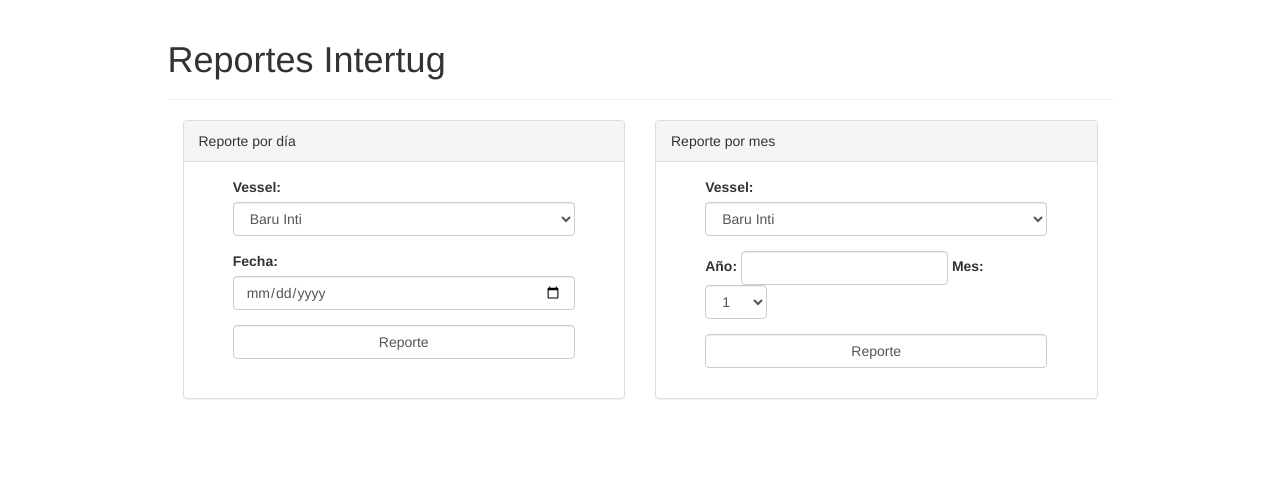
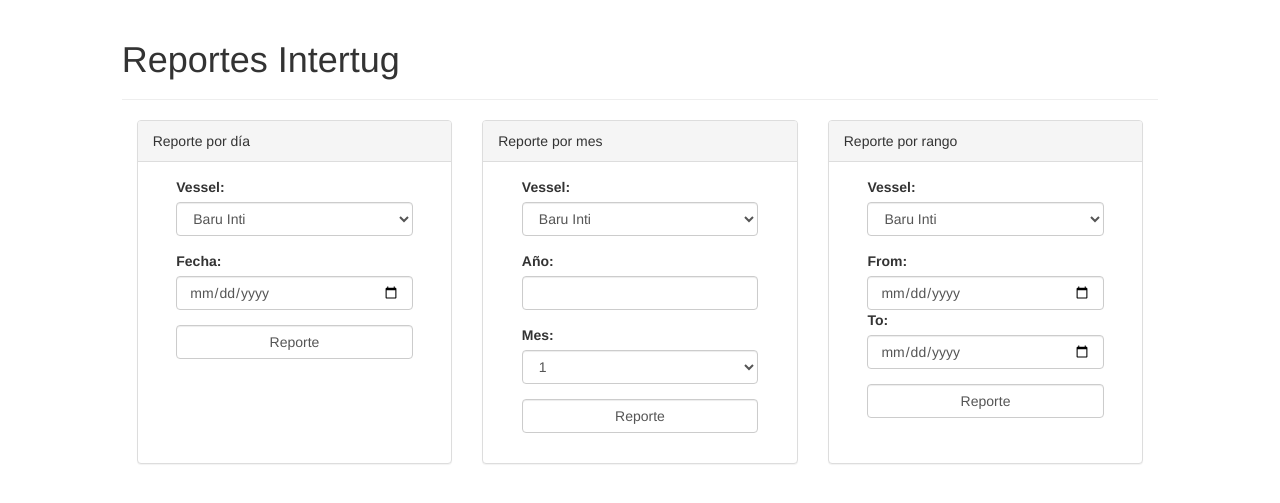
Before and after one commit to Intertug/ReportesItg, a Django app: page /reportes in a window 1280 px wide. Shown: the top 503 px of the page. Run offline with Django 3.2, Linux system fonts and the light colour scheme; some libraries are stand-ins or nearby versions.

Commit message:
Reporte por rango
Agregado el reporte por rango de fechas, para casos en que no se quiera
ni por día ni por mes, simplemente se escoge un rango de fechas y se
generará el reporte.

```diff
--- a/reportes/urls.py
+++ b/reportes/urls.py
@@ -1,6 +1,6 @@
 from django.conf.urls import patterns, include, url
 from django.contrib import admin
-from reports.views import getReportes, getDia, getMes, getDay, getReports, getMonth
+from reports.views import getReportes, getDia, getMes, getDay, getReports, getMonth, getRange
 
 urlpatterns = patterns('',
     # Examples:
@@ -9,6 +9,7 @@ urlpatterns = patterns('',
     url(r'^mes$', getMes),
     url(r'^day$', getDay),
     url(r'^month$', getMonth),
+    url(r'^range$', getRange),
     url(r'^reportes$', getReports),
     # url(r'^blog/', include('blog.urls')),
 
--- a/reports/views.py
+++ b/reports/views.py
@@ -50,21 +50,40 @@
 	if 'date1' in request.GET and request.GET['date1'] != '':
 		date = request.GET['date1']
 	else:
-		date = datetime.now()
+		date = str(datetime.now()).split(' ')[0]
 	vessel = request.GET['vessel']
+	datereporter = datetime.now();
 	return render_to_response("day.html", locals())
 
 def getMonth(request):
 	if 'year' in request.GET and 'month' in request.GET:
-		year = request.GET['year']
-		month = request.GET['month']
-		date = str(year)+'-'+str(month)
+		if(request.GET['year'] != ''):
+			year = request.GET['year']
+		else:
+			datewtime	= str(datetime.now()).split('-')
+			year		= datewtime[0]
+		if(request.GET['month'] != ''):
+			month = request.GET['month']
+		else:
+			datewtime	= str(datetime.now()).split('-')
+			month 		= datewtime[1]
 	else:
-		date = datetime.now()
+		datewtime	= str(datetime.now()).split('-')
+		year		= datewtime[0]
+		month 		= datewtime[1]
+	date = str(year)+'-'+str(month)
 	if 'vessel2' in request.GET:
 		vessel = request.GET['vessel2']
+	datereporter = datetime.now();
 	return render_to_response("month.html", locals())
 
+def getRange(request):
+	if 'dateone' in request.GET and 'datetwo' in request.GET and 'vessel' in request.GET:
+		dateone = request.GET['dateone']
+		datetwo = request.GET['datetwo']
+		vessel = request.GET['vessel']
+	datereporter = datetime.now()
+	return render_to_response("range.html", locals())
 #Generadores de consulta
 
 def genMes(date):
--- a/templates/reportesitg.html
+++ b/templates/reportesitg.html
@@ -5,10 +5,9 @@
         <title>Reportes</title>
         <meta name='viewport' content='width=device-width, initial-scale=1.0'>
         <link rel="stylesheet" href="https://maxcdn.bootstrapcdn.com/bootstrap/3.3.2/css/bootstrap.min.css">
-
     </head>
     <body>
-        <div class="container">
+        <div class="container-fluid">
             <div class="row">
                 <div class="col-xs-12 col-sm-10 col-sm-offset-1">
                     <div class="page-header">
@@ -18,7 +17,7 @@
             </div>
             <div class="row">
                 <div class="col-xs-12 col-sm-10 col-sm-offset-1">
-                    <div class="col-xs-12 col-sm-6">
+                    <div class="col-xs-12 col-sm-4">
                         <div id="daypanel" class="panel panel-default">
                             <div class="panel-heading">Reporte por día</div>
                             <div class="panel-body">
@@ -45,7 +44,7 @@
                             </div>
                         </div>
                     </div>
-                    <div class="col-xs-12 col-sm-6">
+                    <div class="col-xs-12 col-sm-4">
                         <div id="monthpanel" class="panel panel-default">
                             <div class="panel-heading">Reporte por mes</div>
                             <div class="panel-body">
@@ -54,15 +53,17 @@
                                         <div class="form-group">
                                             <label for="vessel2">Vessel: </label>
                                             <select id="vessel2" name="vessel2" class="form-control">
-                                                <option value="1">Baru Inti</option>
-                                                <option value="2">Baru Pacifico</option>
-                                                <option value="3">Vali</option>
-                                                <option value="4">Mistral</option>
+                                                <option value="Baru Inti">Baru Inti</option>
+                                                <option value="Baru Pacifico">Baru Pacifico</option>
+                                                <option value="Vali">Vali</option>
+                                                <option value="Mistral">Mistral</option>
                                             </select>
                                         </div>
-                                        <div class="form-group form-inline">
+                                        <div class="form-group">
                                             <label for="year">Año: </label>
                                             <input type="number" name="year" id="year" min="2014" class="form-control"/>
+                                        </div>
+                                        <div class="form-group">
                                             <label for="month">Mes: </label>
                                             <select id="month" name="month" class="form-control">
                                                 <option value="1">1</option>
@@ -87,6 +88,35 @@
                             </div>
                         </div>
                     </div>
+                    <div class="col-xs-12 col-sm-4">
+                        <div id="rangepanel" class="panel panel-default">
+                            <div class="panel-heading">Reporte por rango</div>
+                            <div class="panel-body">
+                                <div class="col-sm-10 col-sm-offset-1">
+                                    <form method="GET" action="/range" class="form-horizontal">
+                                        <div class="form-group">
+                                            <label for="vessel">Vessel: </label>
+                                            <select id="vessel" name="vessel" class="form-control">
+                                                <option value="Baru Inti">Baru Inti</option>
+                                                <option value="Baru Pacifico">Baru Pacifico</option>
+                                                <option value="Vali">Vali</option>
+                                                <option value="Mistral">Mistral</option>
+                                            </select>
+                                        </div>
+                                        <div class="form-group">
+                                            <label for="dateone">From: </label>
+                                            <input id="dateone" name="dateone" type="date" class="form-control"/>
+                                            <label for="datetwo">To: </label>
+                                            <input id="datetwo" name="datetwo" type="date" class="form-control"/>
+                                        </div>
+                                        <div class="form-group">
+                                            <input type="submit" value="Reporte" class="form-control"/>
+                                        </div>
+                                    </form>
+                                </div>
+                            </div>
+                        </div>
+                    </div>
                 </div>
             </div>
         </div>
@@ -94,16 +124,11 @@
         <script src="https://maxcdn.bootstrapcdn.com/bootstrap/3.3.2/js/bootstrap.min.js"></script>
         <script>
             $(document).ready(function () {
-                var height1 = $('#daypanel').height();
-                var height2 = $('#monthpanel').height();
-                if (height1 > height2) {
-                    $('#monthpanel').height(height1);
-                } else {
-                    $('#daypanel').height(height2);
-                }
+                var heightmax = Math.max($('#daypanel').height(), $('#monthpanel').height(), $('#rangepanel').height());
+                $('#daypanel').height(heightmax);
+                $('#monthpanel').height(heightmax);
+                $('#rangepanel').height(heightmax);
             });
         </script>
-
-
     </body>
 </html>
```
Also changed, not shown: templates/day.html (+7 -3 lines), templates/month.html (+16 -3 lines), templates/range.html (added, +28 -0 lines), 2 other files.
